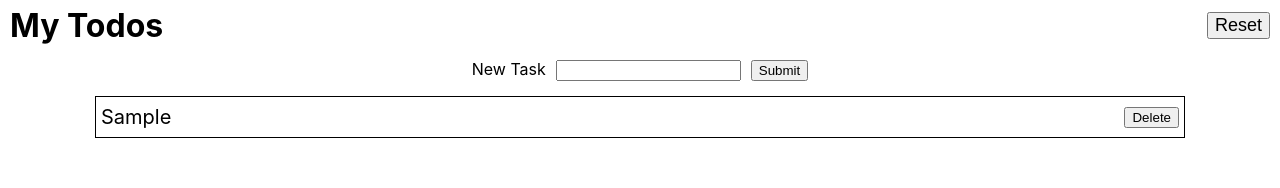
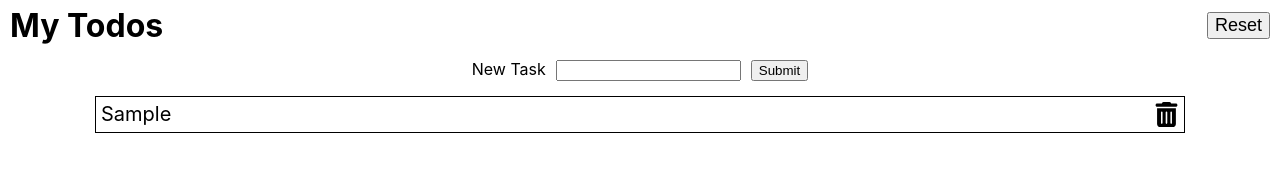
Before and after one commit to rachel2bester/my-todos, a React (Create React App) app: page / in a window 1280 px wide. Both pictures are taken after typing "Sample" into the empty fields and a click on the input 779 px from the left and 70 px from the top of the page. Shown: the top 188 px of the page. Built offline with nearby package versions, Linux system fonts and the light colour scheme.

Commit message:
made delete button nicer

```diff
--- a/public/index.html
+++ b/public/index.html
@@ -24,7 +24,8 @@
       work correctly both with client-side routing and a non-root public URL.
       Learn how to configure a non-root public URL by running `npm run build`.
     -->
-    <title>React App</title>
+    <title>To Dos</title>
+
   </head>
   <body>
     <noscript>You need to enable JavaScript to run this app.</noscript>
--- a/src/App.jsx
+++ b/src/App.jsx
@@ -20,7 +20,7 @@ function App() {
     const onDeleteTask = (event) => {
         console.log(event.target.id)
         setTasks(
-            tasks.filter((task, index) => index != event.target.id)
+            tasks.filter((task, index) => index !== event.target.id)
         )
     }
 
--- a/src/components/Task/Task.jsx
+++ b/src/components/Task/Task.jsx
@@ -1,13 +1,14 @@
 import React from 'react'
 import "./Task.scss"
+import trash from "./../../assets/images/trash-can-solid.svg"
 
 const Task = (props) => {
     const {title, onDelete, id} = props
     console.log(id)
     return (
         <div className="task">
-            <h1 className='task__title'>{title}</h1>
-            <button onClick={onDelete} id={id} className='task__button'>Delete</button>
+            <p className='task__title'>{title}</p>
+            <img  onClick={onDelete} id={id} className='task__button' src={trash} alt="delete" />
         </div>
     )
 }
--- a/src/components/Task/Task.scss
+++ b/src/components/Task/Task.scss
@@ -1,10 +1,10 @@
 .task {
-    display: flex;
-    justify-content: space-between;
-    align-items: center;
+    display: grid;
+    grid-template-columns: 1fr 50px;
     width: 85%;
+    vertical-align: center;
+
     border: black solid 1px;
-    height: 40px;
     * {
         margin: 5px;
     }
@@ -12,6 +12,15 @@
     &__title {
         font-size: 20px;
         font-weight: normal;
+        width: 100%;
+        text-align: left;
 
     }
+
+    &__button {
+        height: 25px;
+        width: 25px;
+        vertical-align: center;
+        padding-left: 15px;
+    }
 }
```
Also changed, not shown: src/assets/images/trash-can-solid.svg (added).
